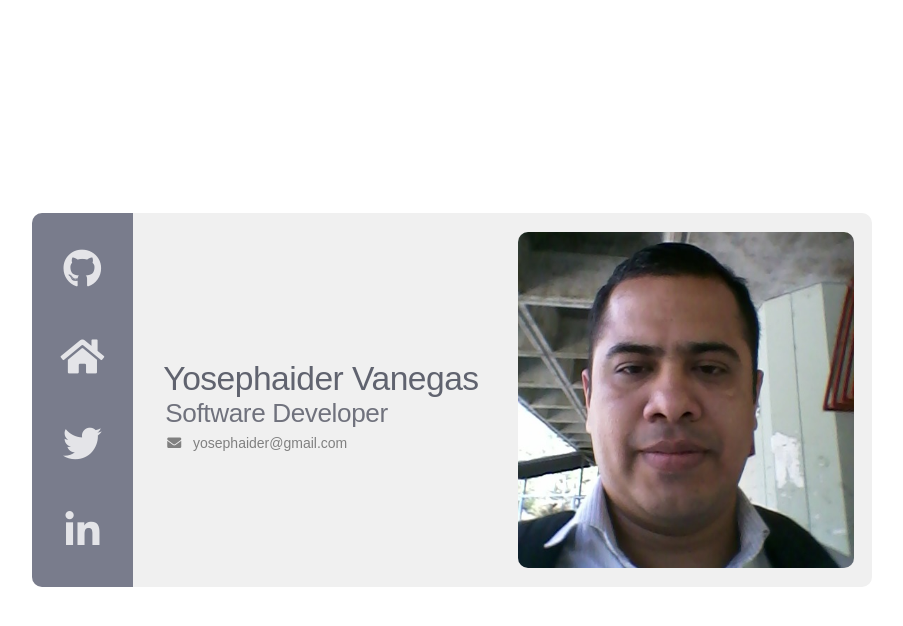
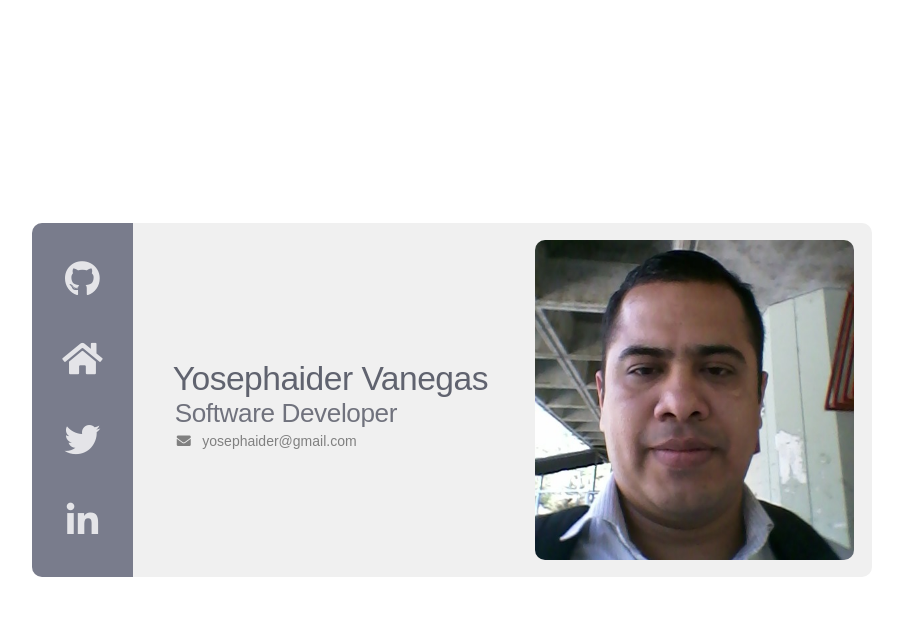
Before and after one commit to yosephaider/yosephaider.github.io, a PHP site: page / in a window 1280 px wide. Shown: the top 626 px of the page, without its empty margins (188-1091 px from the left). Run offline with PHP 8.4, Linux system fonts and the light colour scheme; some libraries are stand-ins or nearby versions.

Commit message:
Update file

```diff
--- a/css/style.css
+++ b/css/style.css
@@ -71,7 +71,7 @@ h2 {
 
 #home {
   padding: 0;
-  height: 20em;
+  height: 19em;
 }
 
 #home .pic {
@@ -98,7 +98,7 @@ h2 {
   top: 0;
   width: 100%;
   height: 100%;
-  margin-left: 6.5em;
+  margin-left: 7em;
 }
 
 #home header > h1 {
@@ -139,7 +139,7 @@ h2 {
 }
 
 .menu-left a {
-  font-size: 2.6em;
+  font-size: 2.4em;
   color: #fff;
   position: relative;
   display: block;
```
